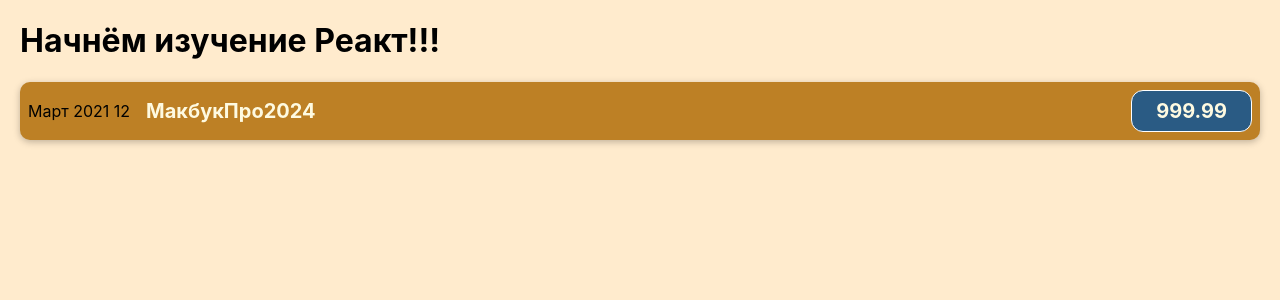
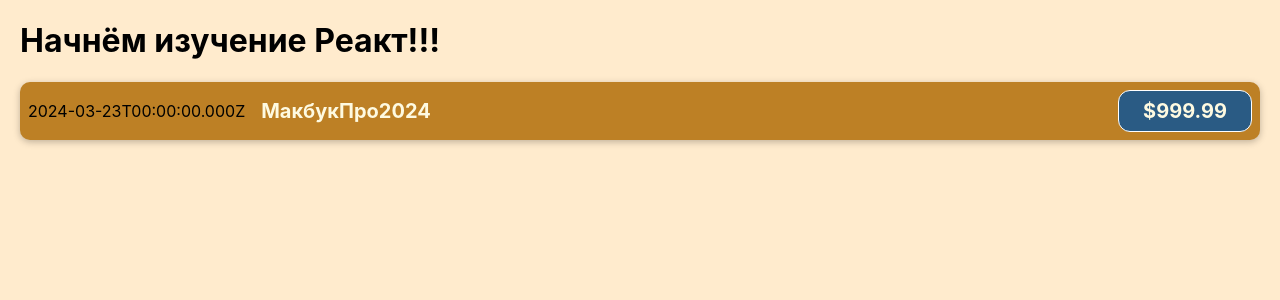
Before and after one commit to Sabituly/purchase_accounting_program, a JavaScript app in the folder purchase_accounting_program/: page / in a window 1280 px wide. Shown: the top 300 px of the page. Built offline with nearby package versions, Linux system fonts and the light colour scheme.

Commit message:
Modified App

```diff
--- a/purchase_accounting_program/src/App.js
+++ b/purchase_accounting_program/src/App.js
@@ -4,7 +4,6 @@ function App() {
   return (
     <div>
       <h1>Начнём изучение Реакт!!!</h1>
-      {/*<p>Hey there!</p>*/}
       <CostItem></CostItem>
     </div>
   );
--- a/purchase_accounting_program/src/companents/CostItem.js
+++ b/purchase_accounting_program/src/companents/CostItem.js
@@ -7,10 +7,10 @@ function CostItem() {
 
   return (
     <div className='cost-item'>
-      <div>Март 2021 12</div>
+      <div>{costDate.toISOString()}</div>
       <div className='cost-item__description'>
         <h2>{costDescription}</h2>
-        <div className='cost-item__price'>{costAmount}</div>
+        <div className='cost-item__price'>${costAmount}</div>
       </div>
     </div>
   );
```
